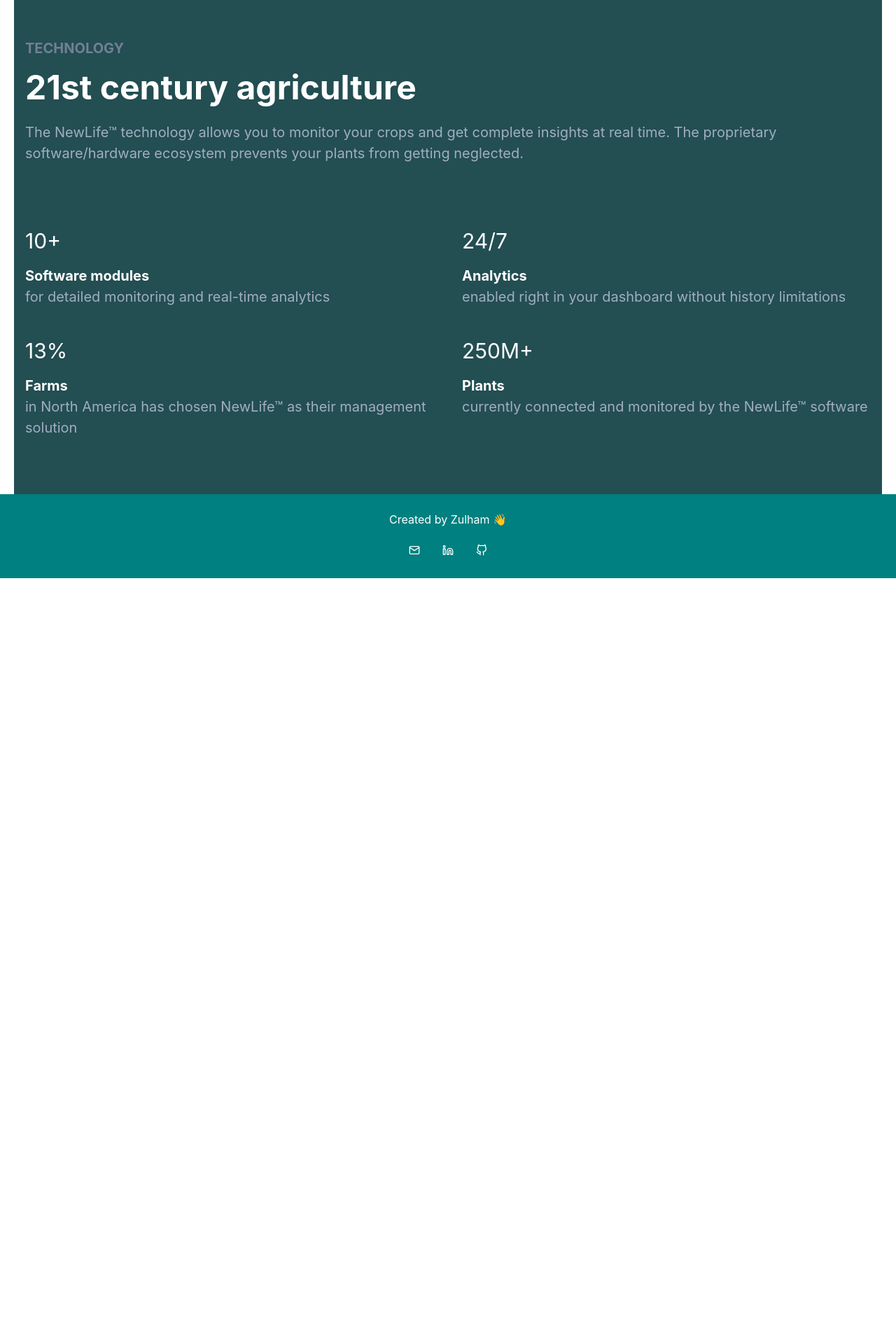
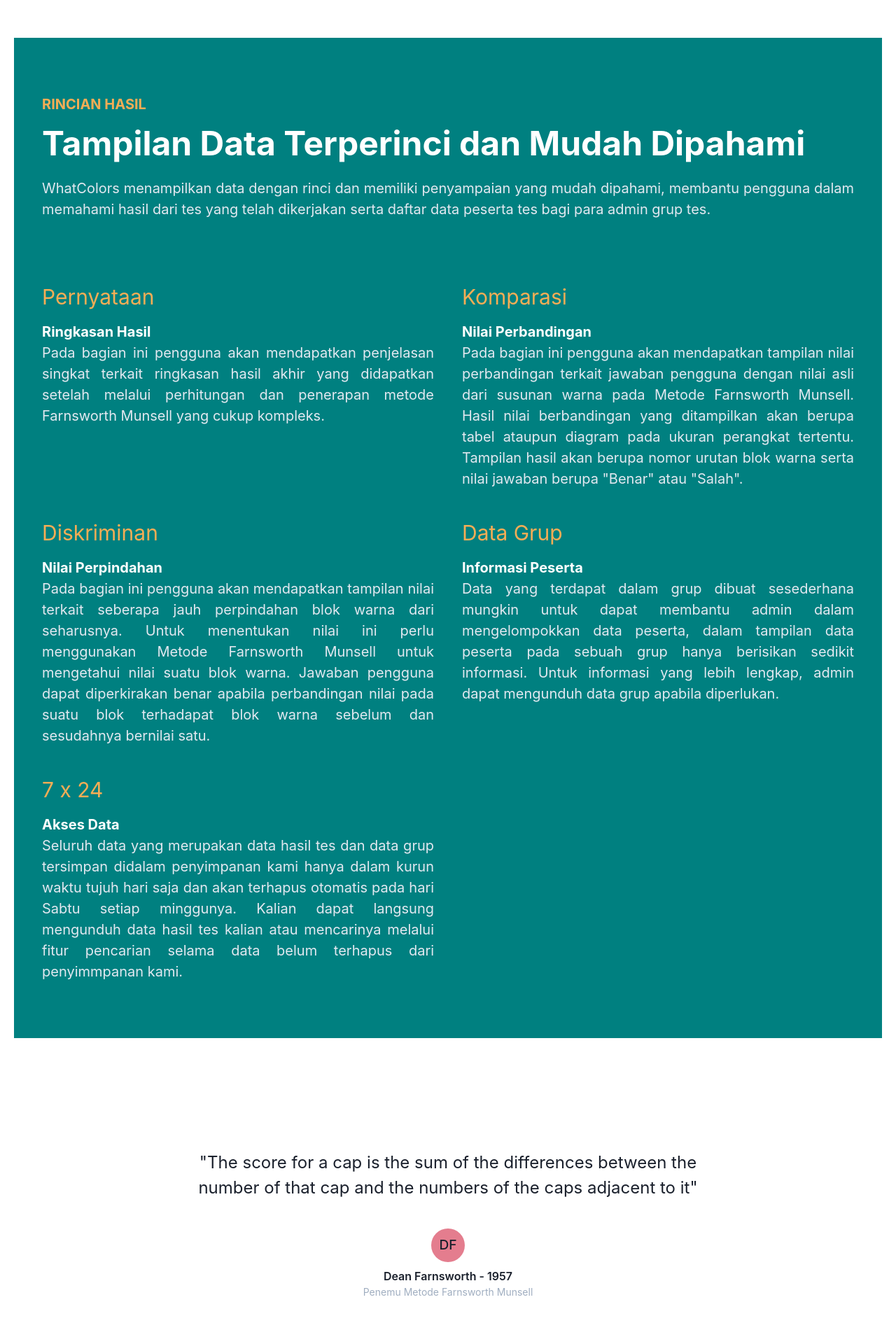
Before and after one commit to Z4nR/WhatColors, a React (Vite) app in the folder client/: page /WhatColors/about in a window 1280 px wide. Shown: the part 1200-3120 px from the top of the page at 70% size. Before the commit the page ends 2026 px from the top, so only its background shows below. Built offline with nearby package versions, Linux system fonts and the light colour scheme; no server answers.

Commit message:
about page done, updt version

```diff
--- a/client/package.json
+++ b/client/package.json
@@ -2,7 +2,7 @@
   "name": "client",
   "private": true,
   "homepage": "https://z4nr.github.io/WhatColors/",
-  "version": "0.1.38",
+  "version": "0.9.9",
   "type": "module",
   "scripts": {
     "dev": "vite --host",
--- /dev/null
+++ b/client/src/components/about/QuoteMunsell.jsx
@@ -0,0 +1,30 @@
+import { Avatar, Box, Stack, Text, useColorModeValue } from "@chakra-ui/react";
+
+export default function QuoteMunsell() {
+  return (
+    <Stack
+      py={{ base: 5, xs: 16, sm: 20 }}
+      px={8}
+      spacing={{ base: 8, md: 10 }}
+      align={"center"}
+      direction={"column"}
+    >
+      <Text
+        fontSize={{ base: "lg", sm: "xl", md: "2xl" }}
+        textAlign={"center"}
+        maxW={"3xl"}
+      >
+        &quot;The score for a cap is the sum of the differences between the
+        number of that cap and the numbers of the caps adjacent to it&quot;
+      </Text>
+      <Box textAlign={"center"}>
+        <Avatar name="Dean Farnsworth" mb={2} />
+
+        <Text fontWeight={600}>Dean Farnsworth - 1957</Text>
+        <Text fontSize={"sm"} color={useColorModeValue("gray.400", "gray.400")}>
+          Penemu Metode Farnsworth Munsell
+        </Text>
+      </Box>
+    </Stack>
+  );
+}
--- a/client/src/components/about/ResultExplaining.jsx
+++ b/client/src/components/about/ResultExplaining.jsx
@@ -9,33 +9,34 @@ import {
 
 export default function ResultExplaining() {
   return (
-    <Box py={{ base: 5, xs: 8, sm: 16 }} bg={"teal.800"}>
-      <Container maxW={"7xl"} zIndex={10}>
+    <Box py={{ base: 5, xs: 16, sm: 20 }} textAlign={"justify"}>
+      <Box py={{ base: 5, xs: 8, sm: 16 }} bg={"teal"}>
+        <Container maxW={"7xl"} paddingInline={10}>
           <Stack direction={{ base: "column", lg: "row" }}>
-          <Stack flex={1} color={"gray.400"} justify={{ lg: "center" }} py={4}>
+            <Stack flex={1} justify={{ lg: "center" }} py={4}>
               <Box mb={{ base: 8, md: 20 }}>
                 <Text
                   fontFamily={"heading"}
                   fontWeight={700}
                   textTransform={"uppercase"}
                   mb={3}
-                fontSize={"xl"}
-                color={"gray.500"}
+                  fontSize={{ base: "md", md: "xl" }}
+                  color={"orange.300"}
                 >
-                Technology
+                  Rincian Hasil
                 </Text>
                 <Heading
                   color={"white"}
                   mb={5}
-                fontSize={{ base: "3xl", md: "5xl" }}
+                  fontSize={{ base: "md", sm: "xl", md: "5xl" }}
                 >
-                21st century agriculture
+                  Tampilan Data Terperinci dan Mudah Dipahami
                 </Heading>
-              <Text fontSize={"xl"} color={"gray.400"}>
-                The NewLife™ technology allows you to monitor your crops and get
-                complete insights at real time. The proprietary
-                software/hardware ecosystem prevents your plants from getting
-                neglected.
+                <Text fontSize={{ base: "md", md: "xl" }} color={"gray.200"}>
+                  WhatColors menampilkan data dengan rinci dan memiliki
+                  penyampaian yang mudah dipahami, membantu pengguna dalam
+                  memahami hasil dari tes yang telah dikerjakan serta daftar
+                  data peserta tes bagi para admin grup tes.
                 </Text>
               </Box>
 
@@ -44,13 +45,16 @@ export default function ResultExplaining() {
                   <Box key={stat.title}>
                     <Text
                       fontFamily={"heading"}
-                    fontSize={"3xl"}
-                    color={"white"}
+                      fontSize={{ base: "xl", md: "3xl" }}
+                      color={"orange.300"}
                       mb={3}
                     >
                       {stat.title}
                     </Text>
-                  <Text fontSize={"xl"} color={"gray.400"}>
+                    <Text
+                      fontSize={{ base: "md", md: "xl" }}
+                      color={"gray.200"}
+                    >
                       {stat.content}
                     </Text>
                   </Box>
@@ -60,55 +64,88 @@ export default function ResultExplaining() {
           </Stack>
         </Container>
       </Box>
+    </Box>
   );
 }
 
 const stats = [
   {
-    title: "10+",
+    title: "Pernyataan",
     content: (
       <>
         <Text as={"span"} fontWeight={700} color={"white"}>
-          Software modules
+          Ringkasan Hasil
         </Text>
         <br />
-        for detailed monitoring and real-time analytics
+        Pada bagian ini pengguna akan mendapatkan penjelasan singkat terkait
+        ringkasan hasil akhir yang didapatkan setelah melalui perhitungan dan
+        penerapan metode Farnsworth Munsell yang cukup kompleks.
       </>
     ),
   },
   {
-    title: "24/7",
+    title: "Komparasi",
     content: (
       <>
         <Text as={"span"} fontWeight={700} color={"white"}>
-          Analytics
+          Nilai Perbandingan
         </Text>
         <br />
-        enabled right in your dashboard without history limitations
+        Pada bagian ini pengguna akan mendapatkan tampilan nilai perbandingan
+        terkait jawaban pengguna dengan nilai asli dari susunan warna pada
+        Metode Farnsworth Munsell. Hasil nilai berbandingan yang ditampilkan
+        akan berupa tabel ataupun diagram pada ukuran perangkat tertentu.
+        Tampilan hasil akan berupa nomor urutan blok warna serta nilai jawaban
+        berupa &quot;Benar&quot; atau &quot;Salah&quot;.
       </>
     ),
   },
   {
-    title: "13%",
+    title: "Diskriminan",
     content: (
       <>
         <Text as={"span"} fontWeight={700} color={"white"}>
-          Farms
+          Nilai Perpindahan
         </Text>
         <br />
-        in North America has chosen NewLife™ as their management solution
+        Pada bagian ini pengguna akan mendapatkan tampilan nilai terkait
+        seberapa jauh perpindahan blok warna dari seharusnya. Untuk menentukan
+        nilai ini perlu menggunakan Metode Farnsworth Munsell untuk mengetahui
+        nilai suatu blok warna. Jawaban pengguna dapat diperkirakan benar
+        apabila perbandingan nilai pada suatu blok terhadapat blok warna sebelum
+        dan sesudahnya bernilai satu.
       </>
     ),
   },
   {
-    title: "250M+",
+    title: "Data Grup",
     content: (
       <>
         <Text as={"span"} fontWeight={700} color={"white"}>
-          Plants
+          Informasi Peserta
         </Text>
         <br />
-        currently connected and monitored by the NewLife™ software
+        Data yang terdapat dalam grup dibuat sesederhana mungkin untuk dapat
+        membantu admin dalam mengelompokkan data peserta, dalam tampilan data
+        peserta pada sebuah grup hanya berisikan sedikit informasi. Untuk
+        informasi yang lebih lengkap, admin dapat mengunduh data grup apabila
+        diperlukan.
+      </>
+    ),
+  },
+  {
+    title: "7 x 24",
+    content: (
+      <>
+        <Text as={"span"} fontWeight={700} color={"white"}>
+          Akses Data
+        </Text>
+        <br />
+        Seluruh data yang merupakan data hasil tes dan data grup tersimpan
+        didalam penyimpanan kami hanya dalam kurun waktu tujuh hari saja dan
+        akan terhapus otomatis pada hari Sabtu setiap minggunya. Kalian dapat
+        langsung mengunduh data hasil tes kalian atau mencarinya melalui fitur
+        pencarian selama data belum terhapus dari penyimmpanan kami.
       </>
     ),
   },
--- a/client/src/components/about/WebExplaining.jsx
+++ b/client/src/components/about/WebExplaining.jsx
@@ -72,16 +72,16 @@ export default function WebExplaining() {
             <Icon
               as={Arrow}
               color={useColorModeValue("gray.800", "gray.300")}
-              w={71}
+              w={{ base: 30, xs: 71 }}
               position={"absolute"}
-              right={-71}
+              right={{ base: -35, xs: -71 }}
               top={"10px"}
             />
             <Text
-              fontSize={"lg"}
+              fontSize={{ base: "xs", xs: "lg" }}
               fontFamily={"Caveat"}
               position={"absolute"}
-              right={"-125px"}
+              right={{ base: "-80px", xs: "-125px" }}
               top={"-15px"}
               transform={"rotate(10deg)"}
             >
--- a/client/src/pages/AboutPage.jsx
+++ b/client/src/pages/AboutPage.jsx
@@ -1,3 +1,4 @@
+import QuoteMunsell from "@/components/about/QuoteMunsell";
 import ResponsiveExplaining from "@/components/about/ResponsiveExplaining";
 import ResultExplaining from "@/components/about/ResultExplaining";
 import WebExplaining from "@/components/about/WebExplaining";
@@ -9,6 +10,7 @@ export default function AboutPage() {
       <WebExplaining />
       <ResponsiveExplaining />
       <ResultExplaining />
+      <QuoteMunsell />
     </Box>
   );
 }
--- a/client/src/utils/call-api.js
+++ b/client/src/utils/call-api.js
@@ -7,7 +7,6 @@ const newIndividual = async (userData) => {
     .post(`${Server_URL}/user/new`, userData, {
       headers: {
         "Content-Type": "application/json",
-        "Access-Control-Allow-Origin": "*",
       },
     })
     .then((response) => {
```
Lines whose indentation alone changed are shown as unchanged.
